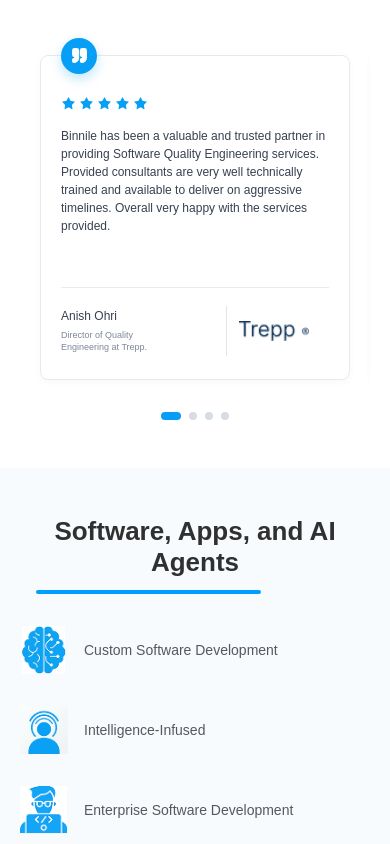
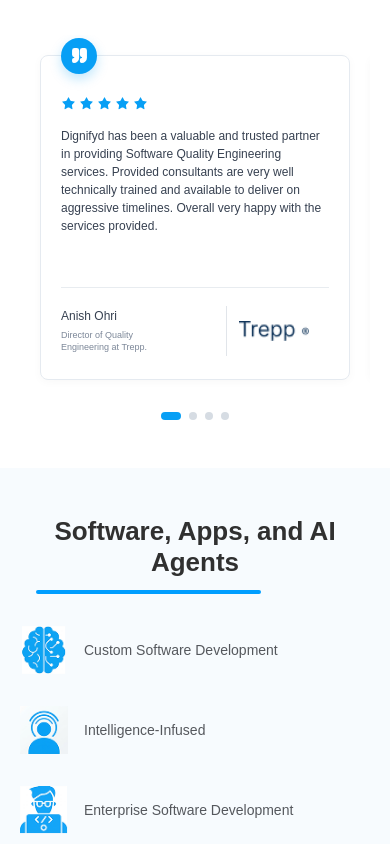
Before and after one commit to dignifyd937612/tech-landing, a Next.js app: page / in a window 390 px wide. Shown: the part 1560-2404 px from the top of the page. Built offline with nearby package versions, Linux system fonts and the light colour scheme.

Commit message:
Update button styles and testimonials content; change image format for frontend service

```diff
--- a/src/component/sections/ConsultationSection.jsx
+++ b/src/component/sections/ConsultationSection.jsx
@@ -58,7 +58,7 @@ export default function ConsultationSection() {
 
             <button
               type="submit"
-              className="mt-9 rounded-md bg-[#009EFF] px-7 py-3 text-[11px] font-medium text-white transition hover:bg-[#008dde] sm:text-[12px]"
+              className="mt-9 rounded-md bg-[#07182a] px-7 py-3 text-[11px] font-medium text-white transition hover:bg-[#008dde] sm:text-[12px]"
             >
               Book a call
             </button>
--- a/src/component/sections/EngineeringServices.jsx
+++ b/src/component/sections/EngineeringServices.jsx
@@ -95,11 +95,10 @@ export default function EngineeringServices() {
             type="button"
             onClick={() => {
               document.getElementById("consulting")?.scrollIntoView({
-                behavior: "smooth",
                 block: "start",
               });
             }}
-            className="mt-10 shrink-0 rounded-none bg-[#07182a] cursor-pointer px-7 py-2.5 text-[12px] font-medium text-white transition hover:bg-[#008ddd]"
+            className="mt-10 shrink-0 cursor-pointer rounded-md border bg-[#07182a] px-7 py-2.5 text-[12px] font-medium text-white transition hover:border-[#009EFF] hover:bg-[#009EFF]"
           >
             Know More
           </button>
--- a/src/component/sections/FaqSection.jsx
+++ b/src/component/sections/FaqSection.jsx
@@ -5,7 +5,7 @@ import { ChevronUp, ChevronDown } from "lucide-react";
 import { faqs } from "@/data/faqSection";
 
 export default function FaqSection() {
-  const [openId, setOpenId] = useState(null);
+  const [openId, setOpenId] = useState(faqs[0]?.id ?? null);
 
   const toggleFaq = (id) => {
     setOpenId((currentId) => (currentId === id ? null : id));
@@ -30,7 +30,7 @@ export default function FaqSection() {
                   className="flex min-h-[62px] w-full items-center justify-between gap-6 py-4 text-left"
                   aria-expanded={isOpen}
                 >
-                  <span className="text-[14px] font-medium leading-[1.4] text-[#3f4a56] sm:text-[16px]">
+                  <span className="text-[14px] font-bold leading-[1.4] text-[#3f4a56] sm:text-[16px]">
                     {faq.question}
                   </span>
 
--- a/src/component/sections/PlanningCallSection.jsx
+++ b/src/component/sections/PlanningCallSection.jsx
@@ -1,3 +1,4 @@
+"use client";
 export default function PlanningCallSection() {
   return (
     <section className="relative mt-15 overflow-hidden border-y border-[#dce5ec]">
@@ -23,8 +24,13 @@ export default function PlanningCallSection() {
         </div>
 
         <a
-          href="#consulting"
-          className="flex justify-center w-full shrink-0 bg-[#07182a] px-6 py-4 text-[14px] font-semibold text-white shadow-[0_8px_25px_rgba(0,158,255,0.18)] transition-all duration-300 hover:-translate-y-0.5 hover:bg-[#008ddd] hover:shadow-[0_12px_30px_rgba(0,158,255,0.25)] sm:w-auto sm:px-11 sm:py-5 sm:text-[16px]"
+          type="button"
+          onClick={() => {
+            document.getElementById("consulting")?.scrollIntoView({
+              block: "start",
+            });
+          }}
+          className="flex justify-center w-full rounded-md border cursor-pointer shrink-0 bg-[#07182a] px-6 py-4 text-[14px] font-semibold text-white shadow-[0_8px_25px_rgba(0,158,255,0.18)] transition-all duration-300 hover:-translate-y-0.5 hover:bg-[#008ddd] hover:shadow-[0_12px_30px_rgba(0,158,255,0.25)] sm:w-auto sm:px-11 sm:py-5 sm:text-[16px]"
         >
           Book my free planning call
         </a>
--- a/src/data/Testimonials.js
+++ b/src/data/Testimonials.js
@@ -2,7 +2,7 @@ export const testimonials = [
   {
     id: 1,
     review:
-      "Binnile has been a valuable and trusted partner in providing Software Quality Engineering services. Provided consultants are very well technically trained and available to deliver on aggressive timelines. Overall very happy with the services provided.",
+      "Dignifyd has been a valuable and trusted partner in providing Software Quality Engineering services. Provided consultants are very well technically trained and available to deliver on aggressive timelines. Overall very happy with the services provided.",
     name: "Anish Ohri",
     designation: "Director of Quality\nEngineering at Trepp.",
     company: "Trepp",
@@ -20,7 +20,7 @@ export const testimonials = [
   {
     id: 3,
     review:
-      "The company accomplished the project in time and fulfilled all business needs. Binnile Technologies Pvt. Ltd. produced a well-functioning website in a timely manner. The team communicated regularly with the client via Microsoft Teams and led a smooth workflow from start to finish.",
+      "The company accomplished the project in time and fulfilled all business needs. Dignifyd Technologies Pvt. Ltd. produced a well-functioning website in a timely manner. The team communicated regularly with the client via Microsoft Teams and led a smooth workflow from start to finish.",
     name: "Doris Setiawan",
     designation: "Technology Lead,\nSDL Tech",
     company: "SDL SOFT TECH",
@@ -29,7 +29,7 @@ export const testimonials = [
   {
     id: 4,
     review:
-      "Customer Centric, right level of technical expertise, real value for money. A number of things which immensely adds to Binnile's portfolio.",
+      "Customer Centric, right level of technical expertise, real value for money. A number of things which immensely adds to Dignifyd's portfolio.",
     name: "Gautam Chowdhary",
     designation: "Vice President\nDelivery at UK Technosoft Limited.",
     company: "JK TECH",
--- a/src/data/engineeringServices.js
+++ b/src/data/engineeringServices.js
@@ -28,7 +28,7 @@ export const services = [
         alt: "CSS",
       },
       {
-        src: "/services/frontend/nextjs.png",
+        src: "/services/frontend/nextjs.webp",
         alt: "Next.js",
       },
       {
```
